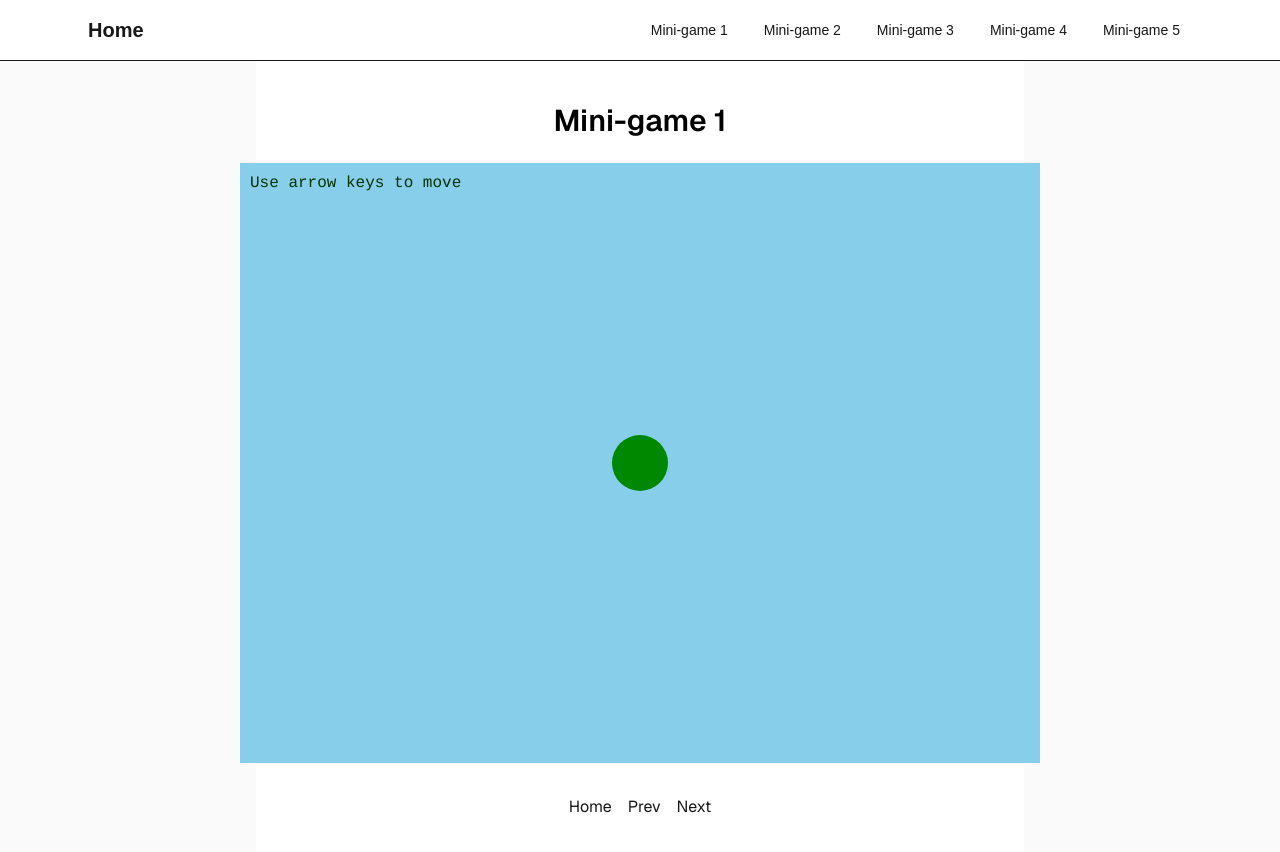
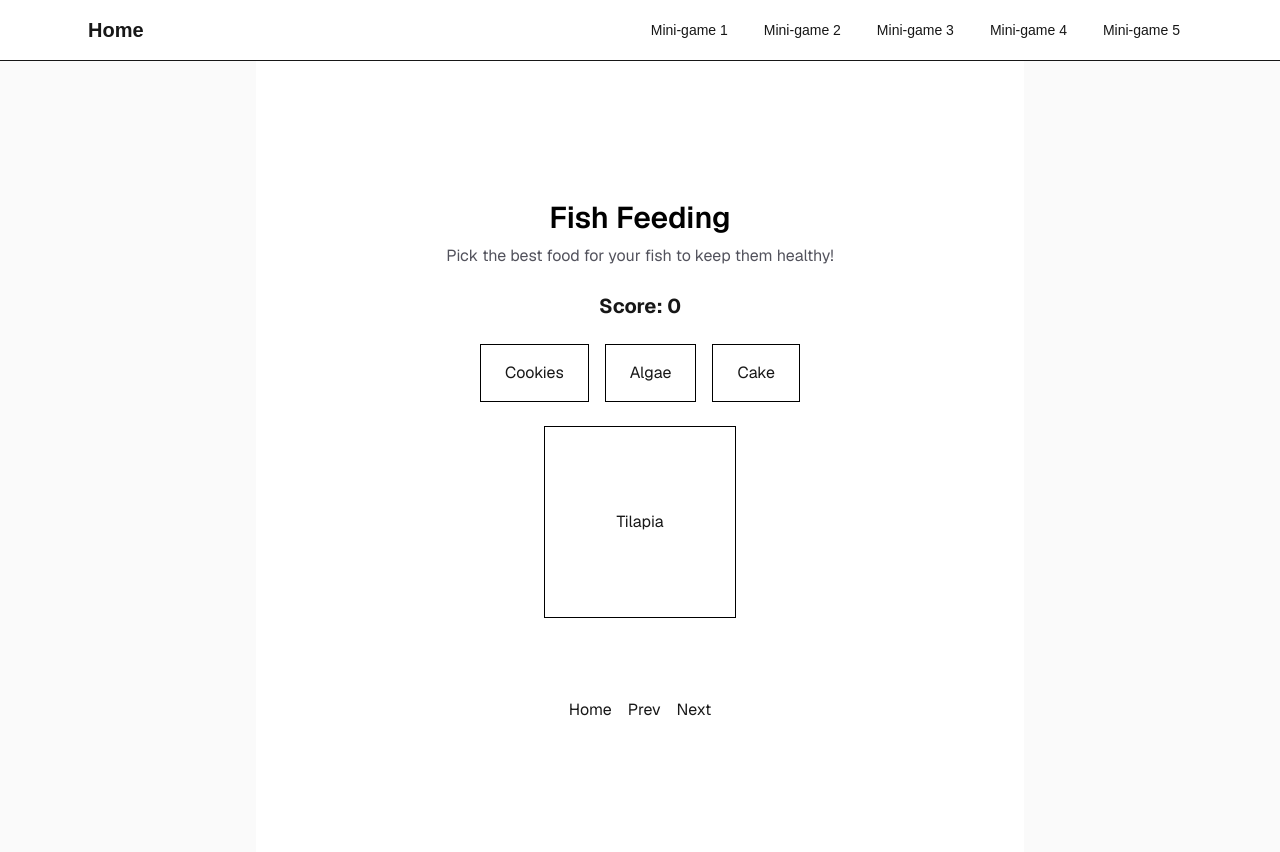
Before and after one commit to AshiJ7/FishFarmFrenzy, a Next.js app: page /mini-game-1 in a window 1280 px wide. Shown: the top 852 px of the page. Built offline with nearby package versions, Linux system fonts and the light colour scheme.

Commit message:
Skeleton code for fish feeding game

```diff
--- /dev/null
+++ b/app/mini-game-1/FishFeeding.tsx
@@ -0,0 +1,86 @@
+"use client";
+import { useState } from "react";
+
+type Food = {
+  id: number;
+  name: string;
+  isGood: boolean;
+};
+
+export default function FishFeeding() {
+  // hardcode good and bad foods for now
+  const foods: Food[] = [
+    { id: 1, name: "Cookies", isGood: false },
+    { id: 2, name: "Algae", isGood: true },
+    { id: 3, name: "Cake", isGood: false },
+  ];
+
+  const [score, setScore] = useState(0);
+  const [message, setMessage] = useState("");
+
+  // store the id of dragged food in dataTransfer object
+  const handleDraggingStart = (
+    e: React.DragEvent<HTMLDivElement>,
+    food: Food
+  ) => {
+    e.dataTransfer.setData("foodId", food.id.toString());
+  };
+
+  // allows dragging while still hovering and before dropping
+  const handleDragOver = (e: React.DragEvent<HTMLDivElement>) => {
+    e.preventDefault();
+  };
+
+  // handler for after dropping block on fish
+  const handleDrop = (e: React.DragEvent<HTMLDivElement>) => {
+    e.preventDefault();
+
+    const foodId = Number(e.dataTransfer.getData("foodId"));
+    const droppedFood = foods.find(f => f.id === foodId);
+
+    if (!droppedFood) return;
+
+    if (droppedFood.isGood) {
+      setScore(score + 1);
+      setMessage("Good food");
+    }
+    else {
+      setMessage("Bad food");
+    }
+  };
+
+  return (
+    <div className="flex flex-col items-center gap-6">
+
+      <h2 className="text-xl font-bold">
+        Score: {score}
+      </h2>
+
+      {/* food blocks */}
+      <div className="flex gap-4">
+        {foods.map(food => (
+          <div
+            key={food.id}
+            draggable
+            onDragStart={(e) => handleDraggingStart(e, food)}
+            className="cursor-grab solid border border-black px-6 py-4 bg-white-100 hover:bg-gray-200"
+          >
+            {food.name}
+          </div>
+        ))}
+      </div>
+
+      {/* fish block */}
+      <div
+        onDragOver={handleDragOver}
+        onDrop={handleDrop}
+        className="flex h-48 w-48 items-center justify-center border-1 border-solid border-black"
+      >
+        Tilapia
+      </div>
+
+      {/* message for good or bad food */}
+      <p className="h-6">{message}</p>
+    </div>
+  );
+}
--- a/app/mini-game-1/page.tsx
+++ b/app/mini-game-1/page.tsx
@@ -1,15 +1,18 @@
 "use client";
 
 import Link from "next/link";
-import PhaserGame from "../../src/components/PhaserGame";
+import FishFeeding from "./FishFeeding";
 
 export default function MiniGame1() {
   return (
     <div className="flex min-h-screen items-center justify-center bg-zinc-50 font-sans dark:bg-black">
       <main className="flex min-h-screen w-full max-w-3xl flex-col items-center justify-center py-8 px-8 bg-white dark:bg-black">
-        <h1 className="text-3xl font-semibold text-black dark:text-zinc-50">Mini-game 1</h1>
+        <h1 className="text-3xl font-semibold text-black dark:text-zinc-50"> Fish Feeding </h1>
+        <p className="mt-2 text-center text-zinc-600 dark:text-zinc-400">
+          Pick the best food for your fish to keep them healthy!
+        </p>
         <div className="mt-6">
-          <PhaserGame />
+          <FishFeeding />
         </div>
         <nav className="mt-8 flex gap-4">
           <Link href="/" className="text-foreground">Home</Link>
```
